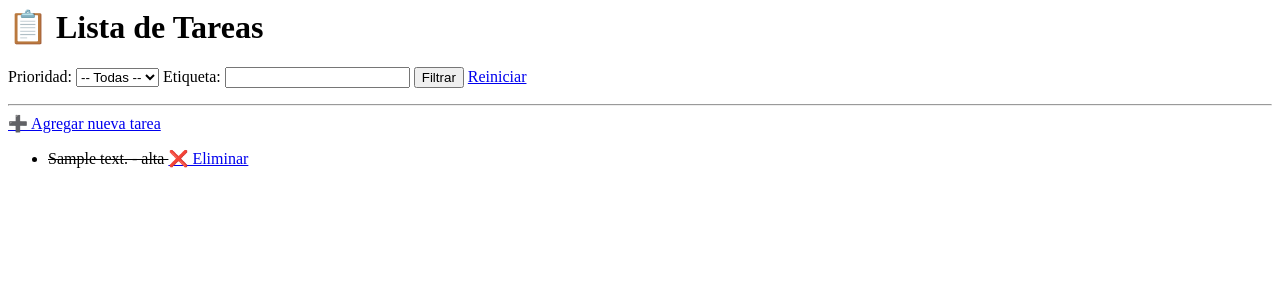
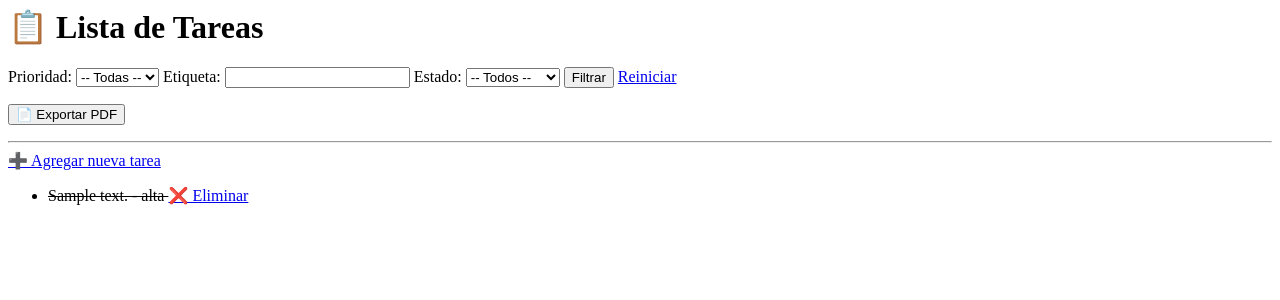
Before and after one commit to Sabnei/To-do-Web, a Django app: page / in a window 1280 px wide. Shown: the top 300 px of the page. Run offline with Django 5.2, Linux system fonts and the light colour scheme; tables that the repository leaves empty hold one stand-in row (values such as "Sample post").

Commit message:
Enhance task management features with PDF export and improved filtering
- Renamed the list_tareas view to lista_tareas for consistency.
- Added a new exportar_pdf view to generate a PDF of tasks with filtering options.
- Updated the task list template to include a new filter for task completion status and a button to export tasks as a PDF.
- Improved the URL routing to accommodate the new export functionality.

```diff
--- a/todo_web/tareas/templates/tareas/lista_tareas.html
+++ b/todo_web/tareas/templates/tareas/lista_tareas.html
@@ -1,6 +1,6 @@
 <h1>📋 Lista de Tareas</h1>
 
-<form method="get">
+<form method="get" action="{% url 'lista_tareas' %}">
     <label>Prioridad:</label>
     <select name="prioridad">
         <option value="">-- Todas --</option>
@@ -12,8 +12,25 @@
     <label>Etiqueta:</label>
     <input type="text" name="etiqueta" value="{{ etiqueta }}">
 
+    <label>Estado:</label>
+    <select name="completado">
+        <option value="">-- Todos --</option>
+        <option value="completado" {% if estado_seleccionado == 'completado' %}selected{% endif %}>Completado</option>
+        <option value="pendiente" {% if estado_seleccionado == 'pendiente' %}selected{% endif %}>Pendiente</option>
+    </select>
+
     <button type="submit">Filtrar</button>
     <a href="{% url 'lista_tareas' %}">Reiniciar</a>
+</form>
+
+<form method="get" action="{% url 'exportar_pdf' %}">
+    {% if prioridad_seleccionada %}
+        <input type="hidden" name="prioridad" value="{{ prioridad_seleccionada }}">
+    {% endif %}
+    {% if etiqueta %}
+        <input type="hidden" name="etiqueta" value="{{ etiqueta }}">
+    {% endif %}
+    <button type="submit">📄 Exportar PDF</button>
 </form>
 
 <hr>
--- a/todo_web/tareas/urls.py
+++ b/todo_web/tareas/urls.py
@@ -2,7 +2,7 @@ from django.urls import path
 from . import views
 
 urlpatterns = [
-    path("", views.list_tareas, name="lista_tareas"),
+    path("", views.lista_tareas, name="lista_tareas"),
     path("agregar/", views.agregar_tarea, name="agregar_tarea"),
     path(
         "completar/<int:tarea_id>/",
@@ -12,4 +12,5 @@ urlpatterns = [
     path(
         "eliminar/<int:tarea_id>/", views.eliminar_tarea, name="eliminar_tarea"
     ),
+    path("exportar/", views.exportar_pdf, name="exportar_pdf"),
 ]
--- a/todo_web/tareas/views.py
+++ b/todo_web/tareas/views.py
@@ -1,20 +1,31 @@
 from django.shortcuts import render, redirect, get_object_or_404
+from django.http import HttpResponse
+from reportlab.pdfgen import canvas
+from reportlab.lib.pagesizes import letter
+from reportlab.lib import colors
+from urllib.parse import unquote
 from .models import Tarea
 from .forms import TareaForm
 
 
 # Create your views here.
-def list_tareas(request):
+def lista_tareas(request):
     tareas = Tarea.objects.all()
 
     prioridad = request.GET.get("prioridad")
     etiqueta = request.GET.get("etiqueta")
+    completado = request.GET.get("completado")
 
     if prioridad:
         tareas = tareas.filter(prioridad=prioridad)
 
     if etiqueta:
         tareas = tareas.filter(tags__icontains=etiqueta)
+
+    if completado == "completado":
+        tareas = tareas.filter(completado=True)
+    elif completado == "pendiente":
+        tareas = tareas.filter(completado=False)
 
     tareas = tareas.order_by("completado", "prioridad")
 
@@ -25,6 +36,7 @@ def list_tareas(request):
             "tareas": tareas,
             "prioridad_seleccionada": prioridad or "",
             "etiqueta": etiqueta or "",
+            "estado_seleccionado": completado or "",
         },
     )
 
@@ -42,7 +54,7 @@ def agregar_tarea(request):
 
 def completar_tarea(request, tarea_id):
     tarea = get_object_or_404(Tarea, id=tarea_id)
-    tarea.competado = True
+    tarea.completado = not tarea.completado
     tarea.save()
     return redirect("lista_tareas")
 
@@ -51,3 +63,67 @@ def eliminar_tarea(request, tarea_id):
     tarea = get_object_or_404(Tarea, id=tarea_id)
     tarea.delete()
     return redirect("lista_tareas")
+
+
+def exportar_pdf(request):
+    tareas = Tarea.objects.all()
+
+    prioridad = request.GET.get("prioridad")
+    etiqueta = request.GET.get("etiqueta")
+
+    if prioridad:
+        tareas = tareas.filter(prioridad=prioridad)
+    if etiqueta:
+        tareas = tareas.filter(tags__icontains=etiqueta)
+
+    response = HttpResponse(content_type="application/pdf")
+    response["Content-Disposition"] = 'attachment; filename="tareas.pdf"'
+
+    c = canvas.Canvas(response, pagesize=letter)
+    width, height = letter
+    y = height - 40
+
+    c.setFont("Helvetica-Bold", 16)
+    c.drawString(40, y, "Lista de Tareas")
+    y -= 30
+
+    if prioridad:
+        c.setFont("Helvetica", 12)
+        c.drawString(40, y, f"Filtro - Prioridad: {prioridad}")
+        y -= 15
+    if etiqueta:
+        c.drawString(40, y, f"Filtro - Etiqueta contiene: {etiqueta}")
+        y -= 15
+    y -= 10
+
+    for t in tareas:
+        if y < 60:
+            c.showPage()
+            y = height - 40
+
+        estado = "✔" if t.completado else "✖"
+        c.setFont("Helvetica-Bold", 12)
+        c.setFillColor(colors.black)
+        c.drawString(
+            40,
+            y,
+            f"{t.id}. [{estado}] {t.descripcion} (Prioridad: {t.prioridad})",
+        )
+        y -= 18
+
+        if t.fecha_limite:
+            c.setFont("Helvetica", 10)
+            c.drawString(60, y, f"Fecha límite: {t.fecha_limite}")
+            y -= 14
+
+        if t.tags:
+            c.drawString(60, y, f"Etiquetas: {t.tags}")
+            y -= 14
+
+        y -= 6
+        c.setStrokeColor(colors.lightgrey)
+        c.line(40, y, width - 40, y)
+        y -= 10
+
+    c.save()
+    return response
```
